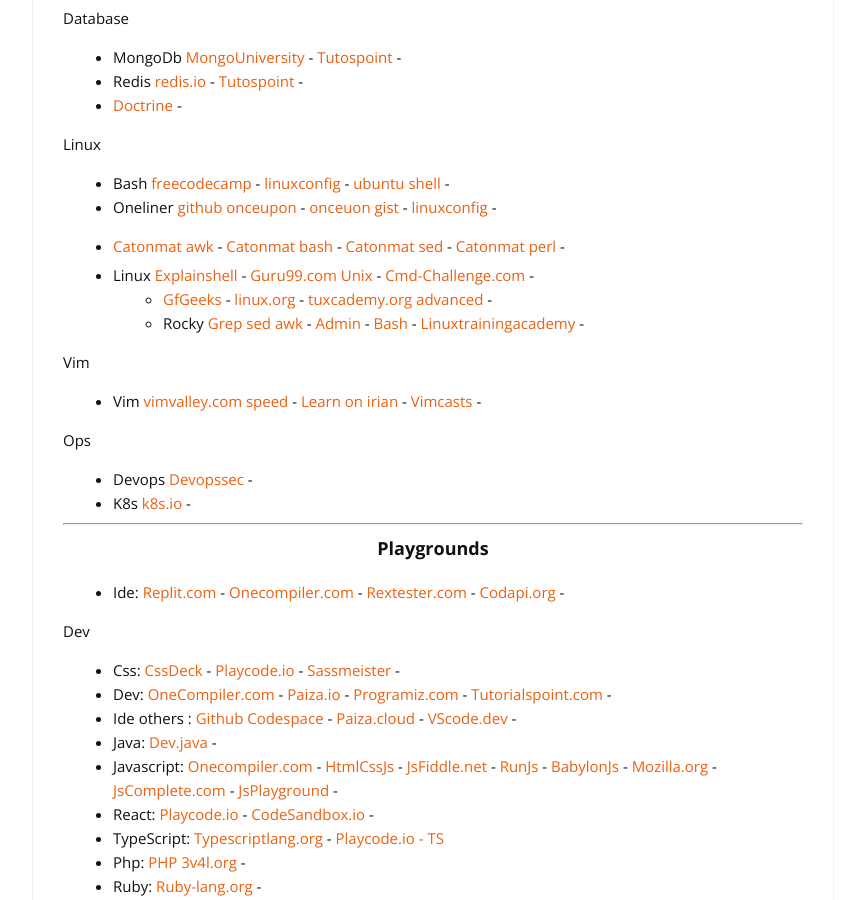
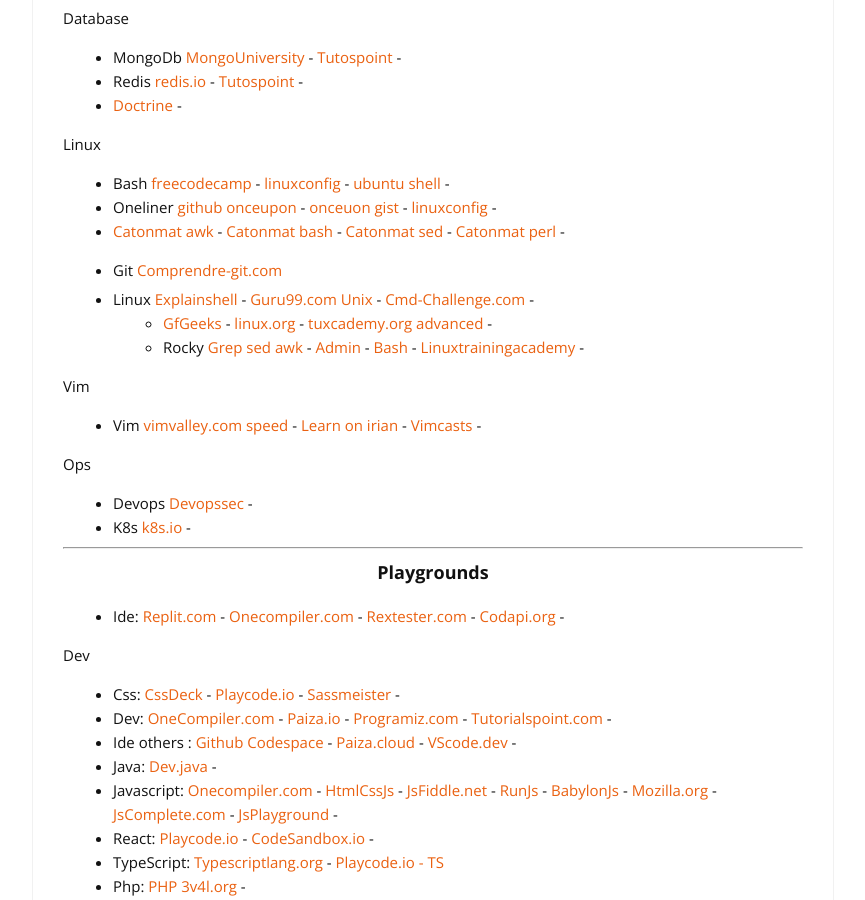
Before and after one commit to cylmat/cylmat.github.io, a Jekyll site: the page built from _pages/train.md, in a window 1280 px wide and 900 px high, scrolled down 874 px. Shown: the whole window, without its empty margins (207-1072 px from the left). Built offline with Jekyll 4.4.1, drawn with Linux system fonts in a browser that asks for light colours; nearby versions of some CDN libraries.

Commit message:
Update train.md

```diff
--- a/_pages/train.md
+++ b/_pages/train.md
@@ -46,6 +46,7 @@
 + Bash [freecodecamp](https://www.freecodecamp.org/news/bash-scripting-tutorial-linux-shell-script-and-command-line-for-beginners/) - [linuxconfig](https://linuxconfig.org/bash-scripting-tutorial) - [ubuntu shell](https://doc.ubuntu-fr.org/tutoriel/script_shell) -
 + Oneliner [github onceupon](https://github.com/onceupon/Bash-Oneliner) - [onceuon gist](https://gist.github.com/onceupon/b225f26c4cbc6eb4c41c3a4f09ba9ed7) - [linuxconfig](https://linuxconfig.org/linux-complex-bash-one-liner-examples) -
 - [Catonmat awk](https://catonmat.net/awk-one-liners-explained-part-one) - [Catonmat bash](https://catonmat.net/bash-one-liners-explained-part-one) - [Catonmat sed](https://catonmat.net/sed-one-liners-explained-part-one) - [Catonmat perl](https://catonmat.net/perl-one-liners-explained-part-one) -
+- Git [Comprendre-git.com](https://comprendre-git.com)
 
 + Linux [Explainshell](https://explainshell.com) - [Guru99.com Unix](https://www.guru99.com/fr/unix-linux-tutorial.html) - [Cmd-Challenge.com](https://cmdchallenge.com) -
   + [GfGeeks](https://www.geeksforgeeks.org/linux-tutorial/) - [linux.org](https://www.linux.org/forums/#linux-tutorials.122) - [tuxcademy.org advanced](https://www.tuxcademy.org/product/grd2/) -
```
